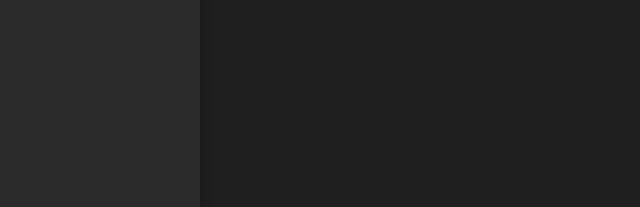
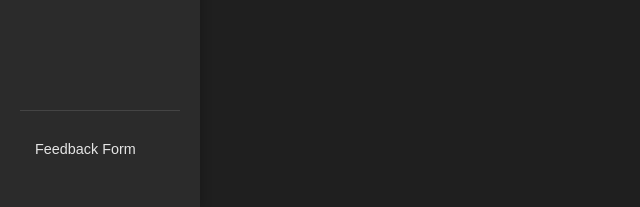
Before and after one commit to deeepakb/app, a Flask app: template templates/index.html in a window 1280 px wide. Shown: the part 593-800 px from the top of the page, without its empty margins (0-640 px from the left). Run offline with Flask 3, Linux system fonts and the light colour scheme; the template is opened without the code that fills it, so the values that code supplies are empty; some libraries are stand-ins or nearby versions; some web fonts are replaced.

Commit message:
final push before cr and rollout

```diff
--- a/app_2.py
+++ b/app_2.py
@@ -61,7 +61,6 @@ def clear_conversation_history(username):
     except Exception as e:
         logger.error(f"Error clearing conversation history for user {username}: {e}")
 
-#Add at the top with your imports
 import tiktoken
 tokenizer = tiktoken.get_encoding("cl100k_base")
 
--- a/templates/index.html
+++ b/templates/index.html
@@ -561,6 +561,34 @@ code[class*="language-cpp"] {
     align-self: flex-start;  /* Align to the left */
 }
 
+.quip-link-container {
+    margin-top: auto;
+    padding: 20px 0;
+    border-top: 1px solid #444;
+}
+
+.quip-link {
+    display: flex;
+    align-items: center;
+    gap: 8px;
+    color: #e5e5e5;
+    text-decoration: none;
+    padding: 10px 15px;
+    border-radius: 8px;
+    transition: background-color 0.3s;
+    font-size: 0.9rem;
+}
+
+.quip-link:hover {
+    background-color: #444;
+}
+
+.quip-icon {
+    width: 16px;
+    height: 16px;
+    opacity: 0.8;
+}
+
 
 .feedback-icons {
     display: flex;
@@ -778,6 +806,19 @@ code[class*="language-cpp"] {
     font-size: 0.9rem;
     word-break: break-all;
 }
+#sidebar-left {
+    width: 200px;
+    background-color: #2b2b2b;
+    height: 100vh;
+    position: fixed;
+    top: 0;
+    left: 0;
+    box-shadow: 2px 0px 10px rgba(0, 0, 0, 0.2);
+    padding: 20px;
+    overflow-y: auto;
+    display: flex;
+    flex-direction: column;
+}
 
 
     </style>
@@ -793,6 +834,11 @@ code[class*="language-cpp"] {
             <div class="nav-item" data-target="code-review">
                 <span>Code Review</span>
             </div>
+        </div>
+        <div class="quip-link-container">
+            <a href="https://quip-amazon.com/llcDAX6iABjk/Project-Feedback" target="_blank" class="quip-link">
+                Feedback Form
+            </a>
         </div>
     </div>
 
@@ -1063,7 +1109,6 @@ feedbackIcons.forEach(icon => {
     });
 });
 
-// Add click handlers for the feedback options
 const options = botMessage.querySelectorAll('.feedback-option');
 options.forEach(option => {
     option.addEventListener('click', function() {
@@ -1077,7 +1122,6 @@ options.forEach(option => {
             this.classList.add('selected');
             feedbackIcons.forEach(i => i.classList.add('disabled'));
 
-            // Submit negative feedback with reason
             submitFeedback('negative', userMessageText, botMessageText, this.dataset.reason);
         }
     });
@@ -1089,7 +1133,6 @@ options.forEach(option => {
                     messagesDiv.appendChild(botMessage);
                     Prism.highlightAll(botMessage);
 
-                    // Add this part right here, after appending the message
 
                     messagesDiv.scrollTop = messagesDiv.scrollHeight;
                 } catch (error) {
@@ -1133,7 +1176,6 @@ options.forEach(option => {
                 await new Promise(resolve => setTimeout(resolve, 500));
                 messagesDiv.innerHTML = '';
 
-                // Add this line here
                 updateTokenCounter(0);
 
                 const startMessage = document.createElement('div');
@@ -1176,7 +1218,6 @@ document.addEventListener('DOMContentLoaded', function() {
     const chatContainer = document.getElementById('chat-container');
     const codeReviewContainer = document.getElementById('code-review-container');
 
-    // First, remove active class and wait for animation
     chatContainer.classList.remove('active');
     codeReviewContainer.classList.remove('active');
 
@@ -1184,17 +1225,15 @@ document.addEventListener('DOMContentLoaded', function() {
         if (targetId === 'chat-interface') {
             chatContainer.style.display = 'flex';
             codeReviewContainer.style.display = 'none';
-            // Trigger reflow
             void chatContainer.offsetWidth;
             chatContainer.classList.add('active');
         } else if (targetId === 'code-review') {
             chatContainer.style.display = 'none';
             codeReviewContainer.style.display = 'flex';
-            // Trigger reflow
             void codeReviewContainer.offsetWidth;
             codeReviewContainer.classList.add('active');
         }
-    }, 200); // Match this with your CSS transition duration
+    }, 200);
 }
 
 
@@ -1224,9 +1263,8 @@ async function handleMessage() {
 
     let userQuery = userInput.value.trim();
     if (userQuery === '') return;
-    removeStartMessage();  // Add this line
+    removeStartMessage();
 
-    // Update this section
     const startMessage = document.getElementById('start-message');
     if (startMessage) {
         startMessage.classList.add('hide');
@@ -1264,17 +1302,16 @@ async function handleMessage() {
     });
 
     const data = await response.json();
-    console.log('Full response data:', data); // Add this line
+    console.log('Full response data:', data);
     loadingMessage.remove();
 
-    // Add debugging for token counter
-    console.log('Token count from response:', data.token_count); // Add this line
+    console.log('Token count from response:', data.token_count);
 
     if (data.token_count !== undefined) {
-        console.log('Updating token counter to:', data.token_count); // Add this line
+        console.log('Updating token counter to:', data.token_count);
         updateTokenCounter(data.token_count);
     } else {
-        console.log('No token count in response'); // Add this line
+        console.log('No token count in response');
     }
 
 
@@ -1303,7 +1340,6 @@ botMessage.innerHTML = `
 const feedbackIcons = botMessage.querySelectorAll('.feedback-icon');
 const feedbackOptions = botMessage.querySelector('.feedback-options');
 
-// Store the user and bot messages for feedback
 const userMessageText = userQuery;
 const botMessageText = data.response;
 
@@ -1319,13 +1355,11 @@ feedbackIcons.forEach(icon => {
         } else {
             feedbackOptions.style.display = 'none';
             feedbackIcons.forEach(i => i.classList.add('disabled'));
-            // Submit positive feedback immediately
             submitFeedback('positive', userMessageText, botMessageText);
         }
     });
 });
 
-// Add click handlers for the feedback options
 const options = botMessage.querySelectorAll('.feedback-option');
 options.forEach(option => {
     option.addEventListener('click', function() {
@@ -1339,7 +1373,6 @@ options.forEach(option => {
             this.classList.add('selected');
             feedbackIcons.forEach(i => i.classList.add('disabled'));
 
-            // Submit negative feedback with reason
             submitFeedback('negative', userMessageText, botMessageText, this.dataset.reason);
         }
     });
```
